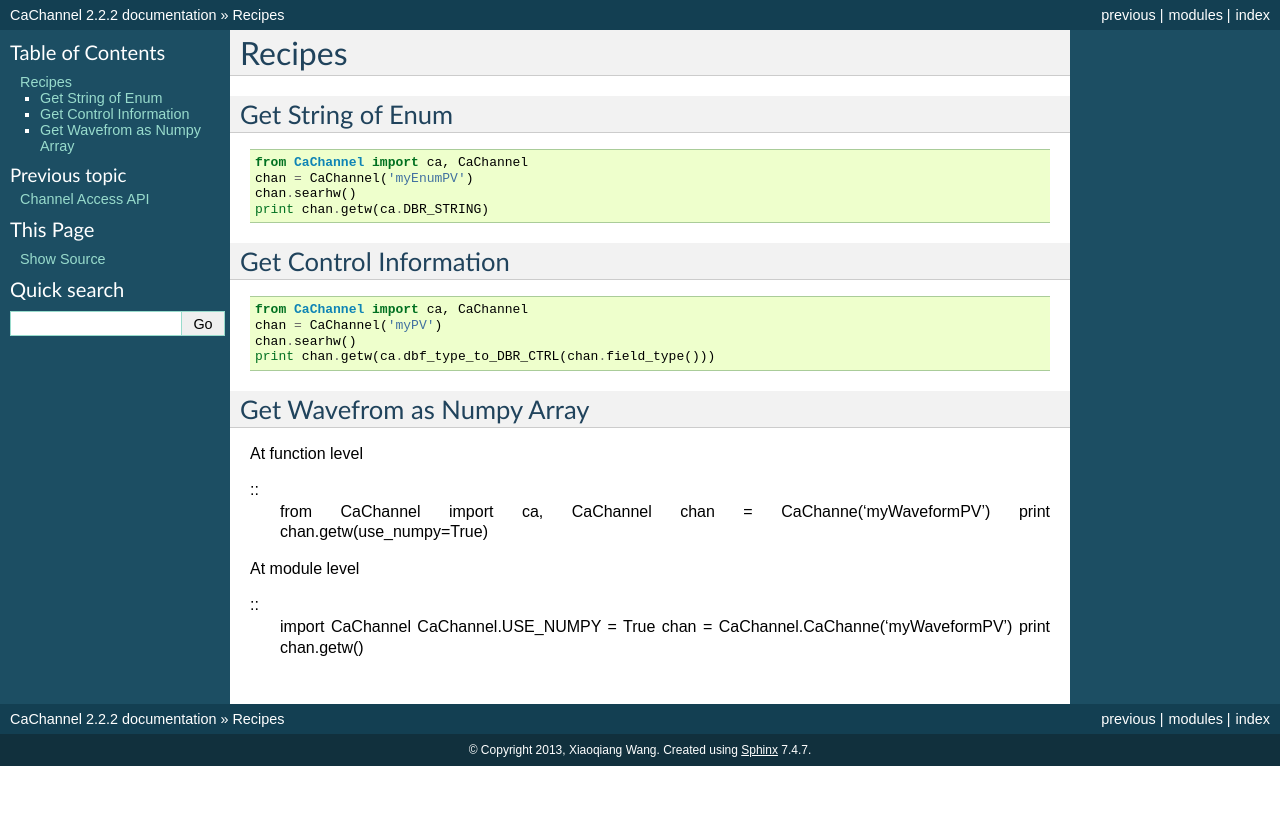
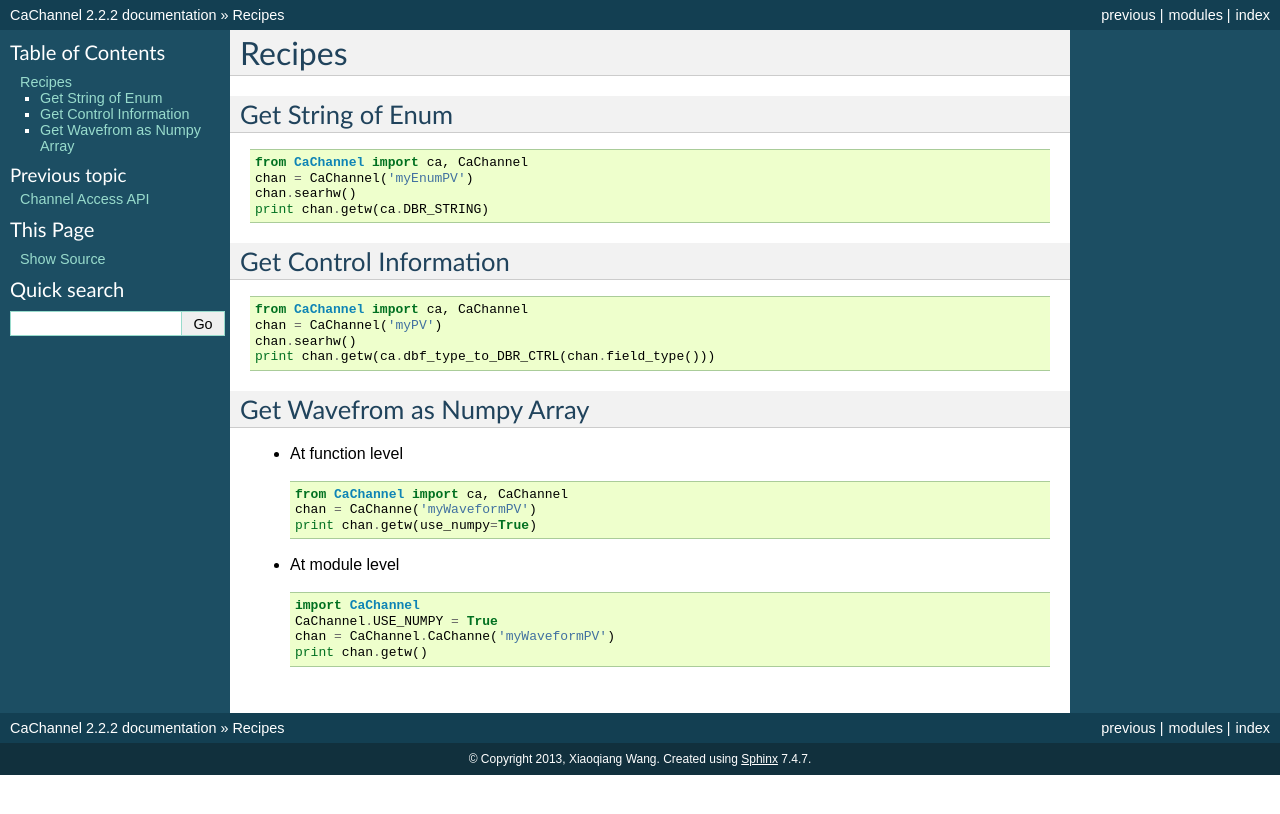
Before and after one commit to CaChannel/CaChannel, a Sphinx documentation site: the page built from docs/source/recipes.rst, in a window 1280 px wide. Shown: the top 814 px of the page. Built offline with Sphinx 7.4.7, drawn with Linux system fonts in a browser that asks for light colours.

Commit message:
reST fomrat fix

```diff
--- a/docs/source/recipes.rst
+++ b/docs/source/recipes.rst
@@ -23,16 +23,18 @@
 
 Get Wavefrom as Numpy Array
 ---------------------------
-At function level
+- At function level
 
-::
+  ::
+
     from CaChannel import ca, CaChannel
     chan = CaChanne('myWaveformPV')
     print chan.getw(use_numpy=True)
 
-At module level
+- At module level
 
-::
+  ::
+
     import CaChannel
     CaChannel.USE_NUMPY = True
     chan = CaChannel.CaChanne('myWaveformPV')
```
